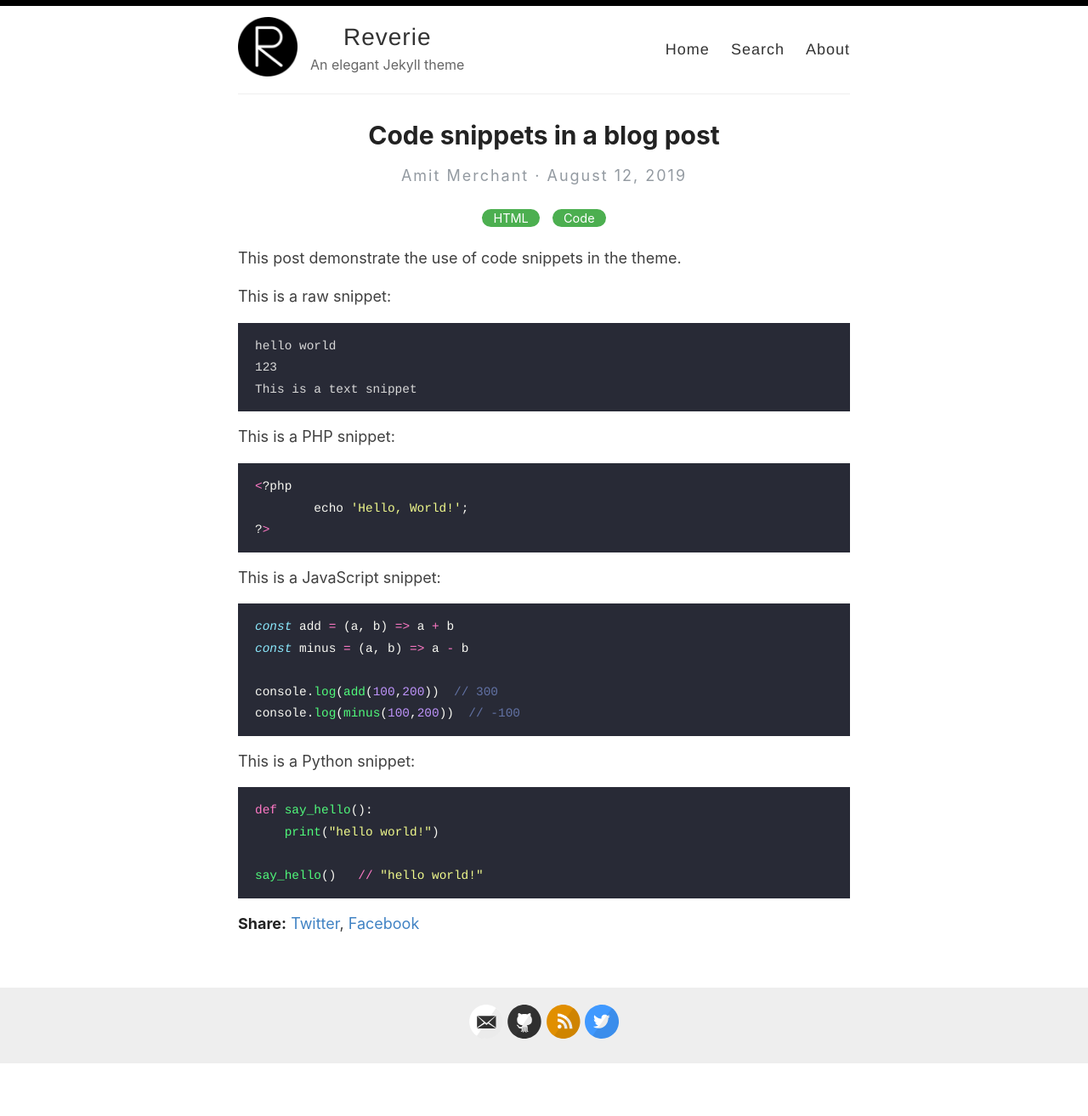
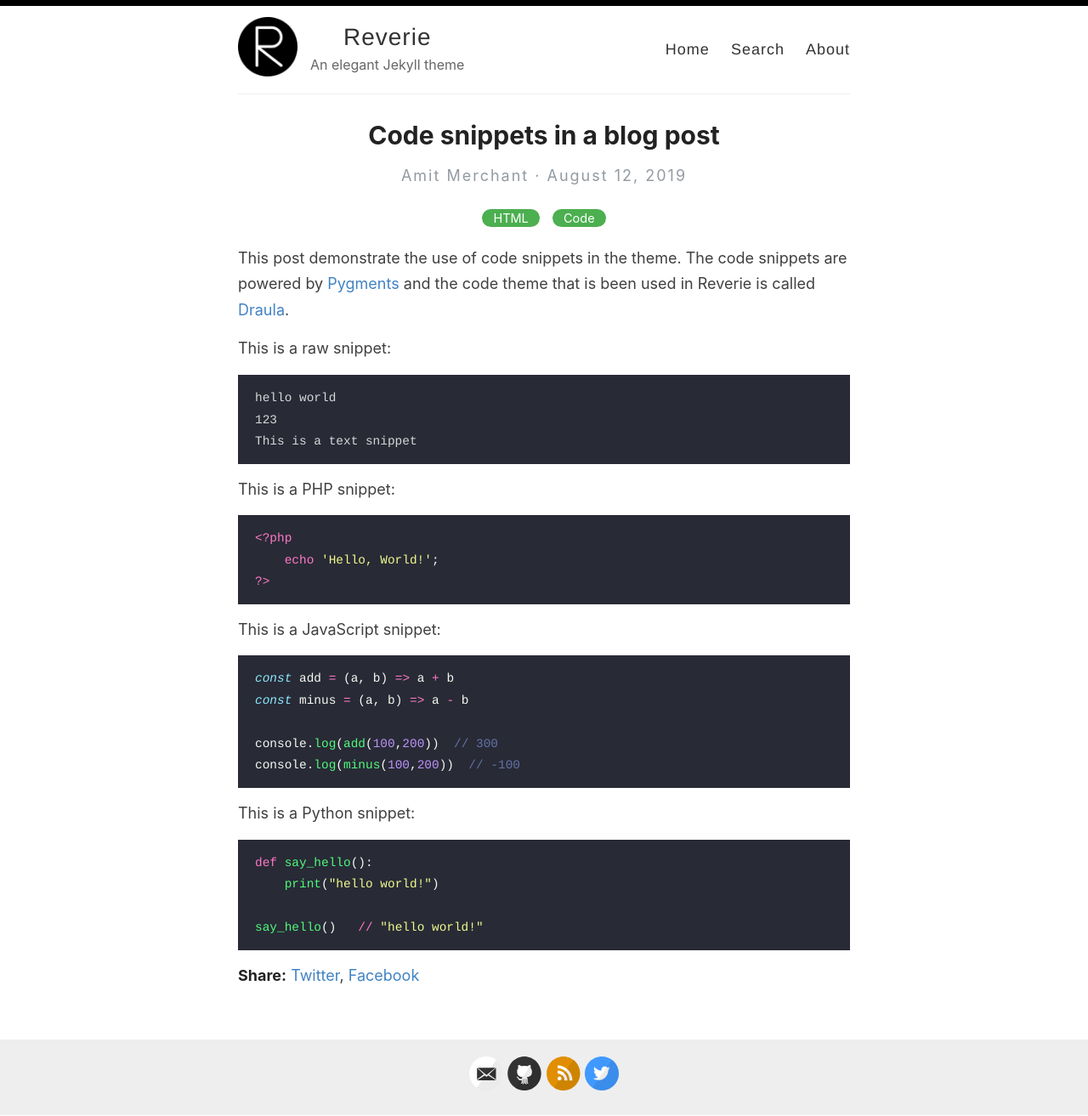
Before and after one commit to amitmerchant1990/reverie, a Jekyll site: the page built from _posts/2019-8-12-code-snippets.md, in a window 1280 px wide. Shown: the whole page at 85% size. Built offline with Jekyll 4.4.1, drawn with Linux system fonts in a browser that asks for light colours; before the commit the page ends 1252 px from its top, so only the background shows below that.

Commit message:
Update 2019-8-12-code-snippets.md

````diff
--- a/_posts/2019-8-12-code-snippets.md
+++ b/_posts/2019-8-12-code-snippets.md
@@ -4,7 +4,7 @@ title:  Code snippets in a blog post
 categories: [HTML,Code]
 ---
 
-This post demonstrate the use of code snippets in the theme.
+This post demonstrate the use of code snippets in the theme. The code snippets are powered by [Pygments](http://pygments.org/) and the code theme that is been used in Reverie is called [Draula](https://draculatheme.com/).
 
 This is a raw snippet:
 
@@ -16,9 +16,9 @@ This is a text snippet
 
 This is a PHP snippet:
 
-```js
+```php
 <?php
-	echo 'Hello, World!';
+    echo 'Hello, World!';
 ?>
 ```
 
````
